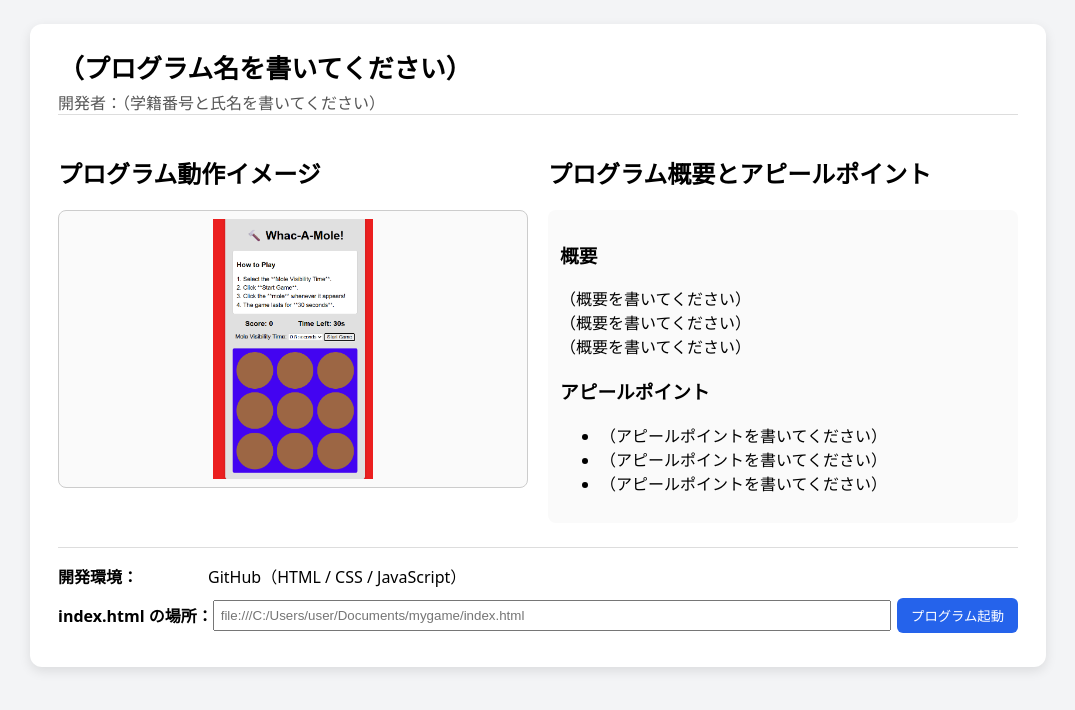
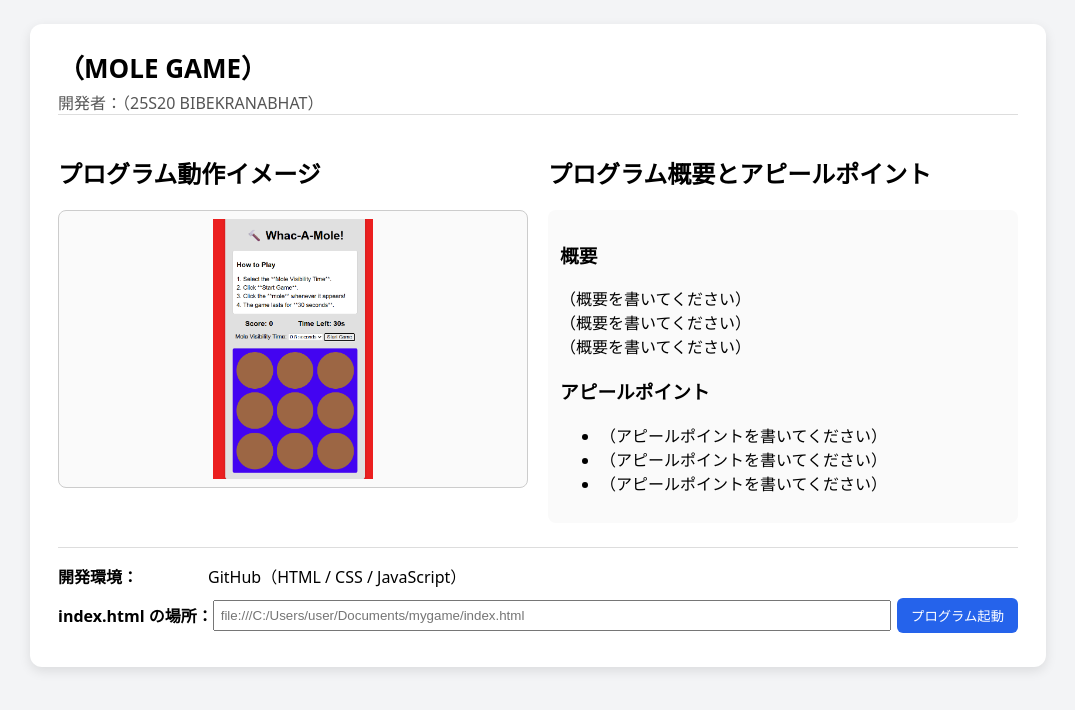
Before and after one commit to bibek935/bhat10, a plain HTML site: page index.html in a window 1280 px wide. Shown: the whole page, without its empty margins (102-1177 px from the left). Drawn offline with Linux system fonts and the light colour scheme.

Commit message:
ADD html css js

```diff
--- a/index.html
+++ b/index.html
@@ -10,8 +10,8 @@
 
     <!-- 上段：プログラム名・開発者 -->
     <header class="top-section">
-      <h1 class="program-title">（プログラム名を書いてください）</h1>
-      <p class="developer-name">開発者：（学籍番号と氏名を書いてください）</p>
+      <h1 class="program-title">（MOLE GAME）</h1>
+      <p class="developer-name">開発者：（25S20 BIBEKRANABHAT）</p>
     </header>
 
     <!-- 中段：左＝動作イメージ画像 / 右＝概要・アピールポイント -->
```
